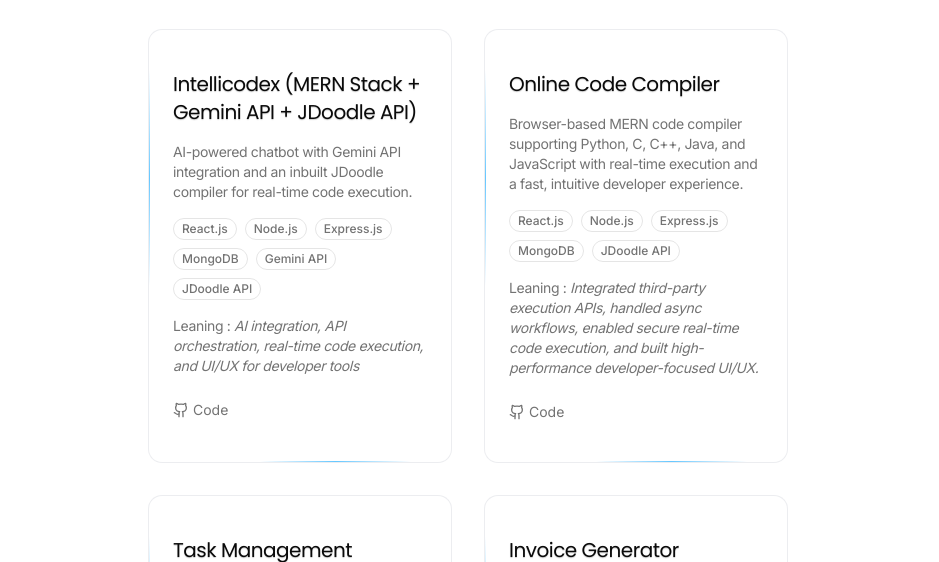
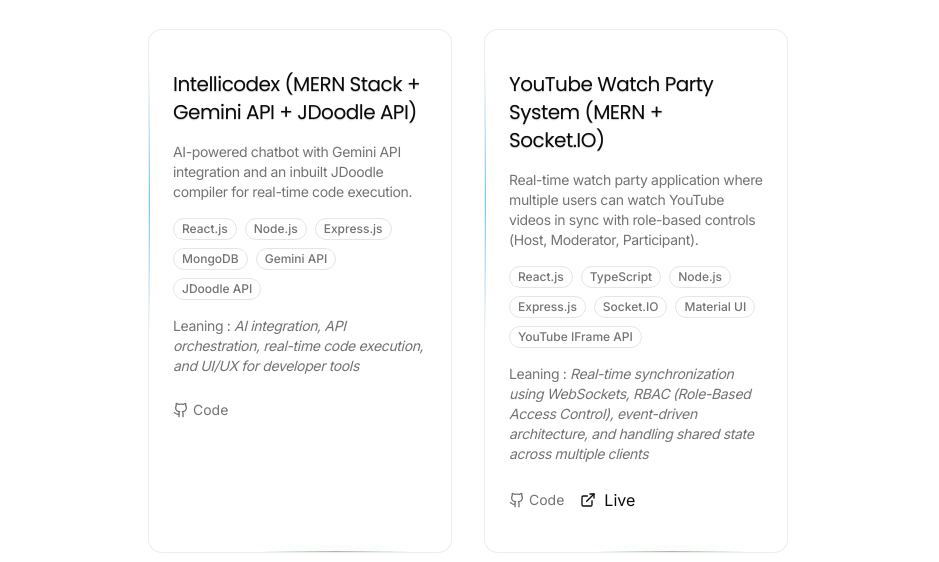
Before and after one commit to vaibhavjain0930/Portfolio, a Next.js app: page /projects in a window 1280 px wide. Shown: the part 371-933 px from the top of the page, without its empty margins (172-1111 px from the left). Built offline with nearby package versions, Linux system fonts and the light colour scheme; no server answers.

Commit message:
add a new project

```diff
--- a/app/(common-layout)/projects/_components/constant.ts
+++ b/app/(common-layout)/projects/_components/constant.ts
@@ -26,6 +26,23 @@
     learning:
       "AI integration, API orchestration, real-time code execution, and UI/UX for developer tools",
     image: "/user.png",
+  },
+  {
+    title: "YouTube Watch Party System (MERN + Socket.IO)",
+    description: "Real-time watch party application where multiple users can watch YouTube videos in sync with role-based controls (Host, Moderator, Participant).",
+    githubLink: "https://github.com/vaibhavjain0930/watch-party-system",
+    liveLink: "https://watch-party-system.vercel.app/",
+    stack: [
+      "React.js",
+      "TypeScript",
+      "Node.js",
+      "Express.js",
+      "Socket.IO",
+      "Material UI",
+      "YouTube IFrame API"
+    ],
+    learning: "Real-time synchronization using WebSockets, RBAC (Role-Based Access Control), event-driven architecture, and handling shared state across multiple clients",
+    image: "/watch-party.png"
   },
   {
     title: "Online Code Compiler",
```
Lines whose indentation alone changed are shown as unchanged.
